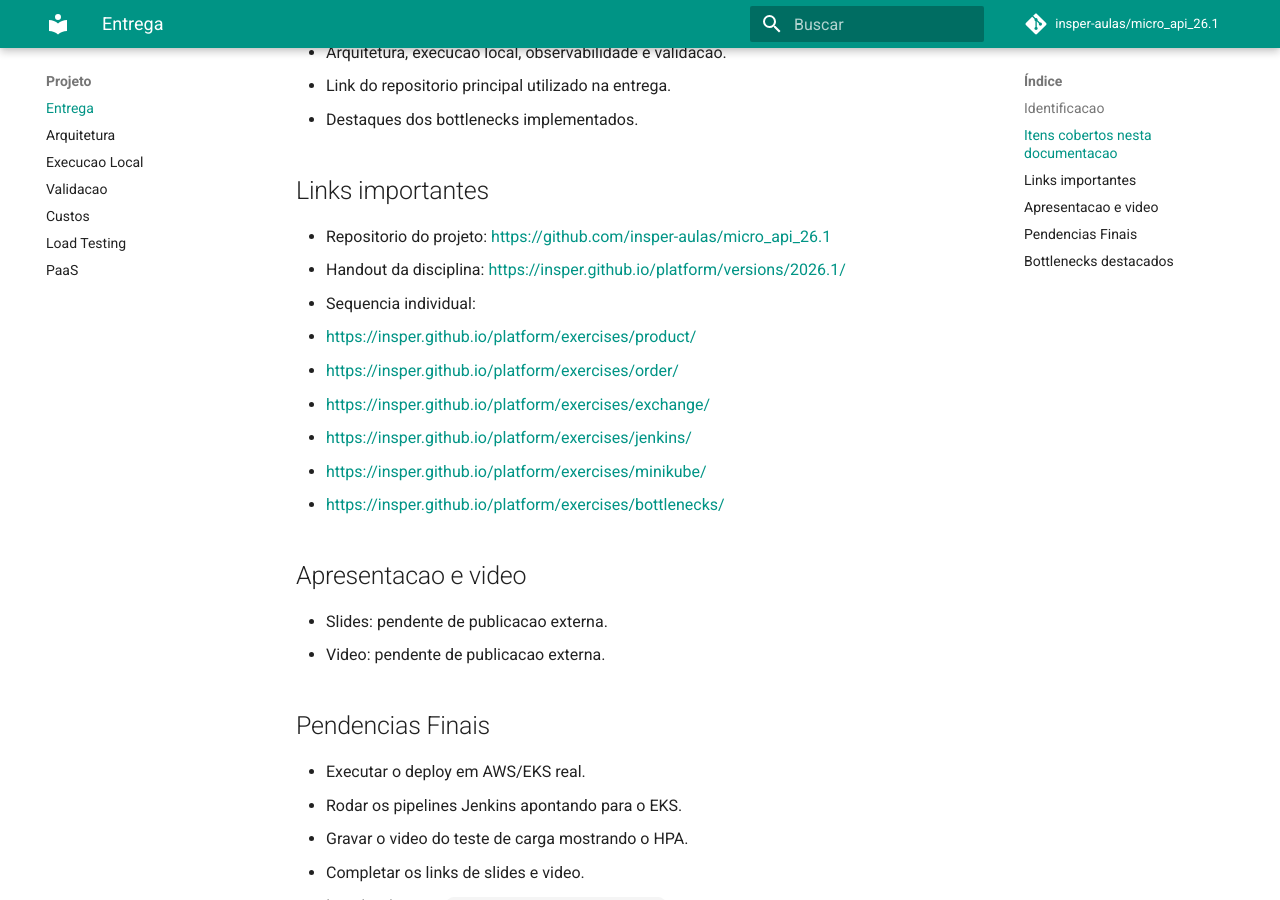
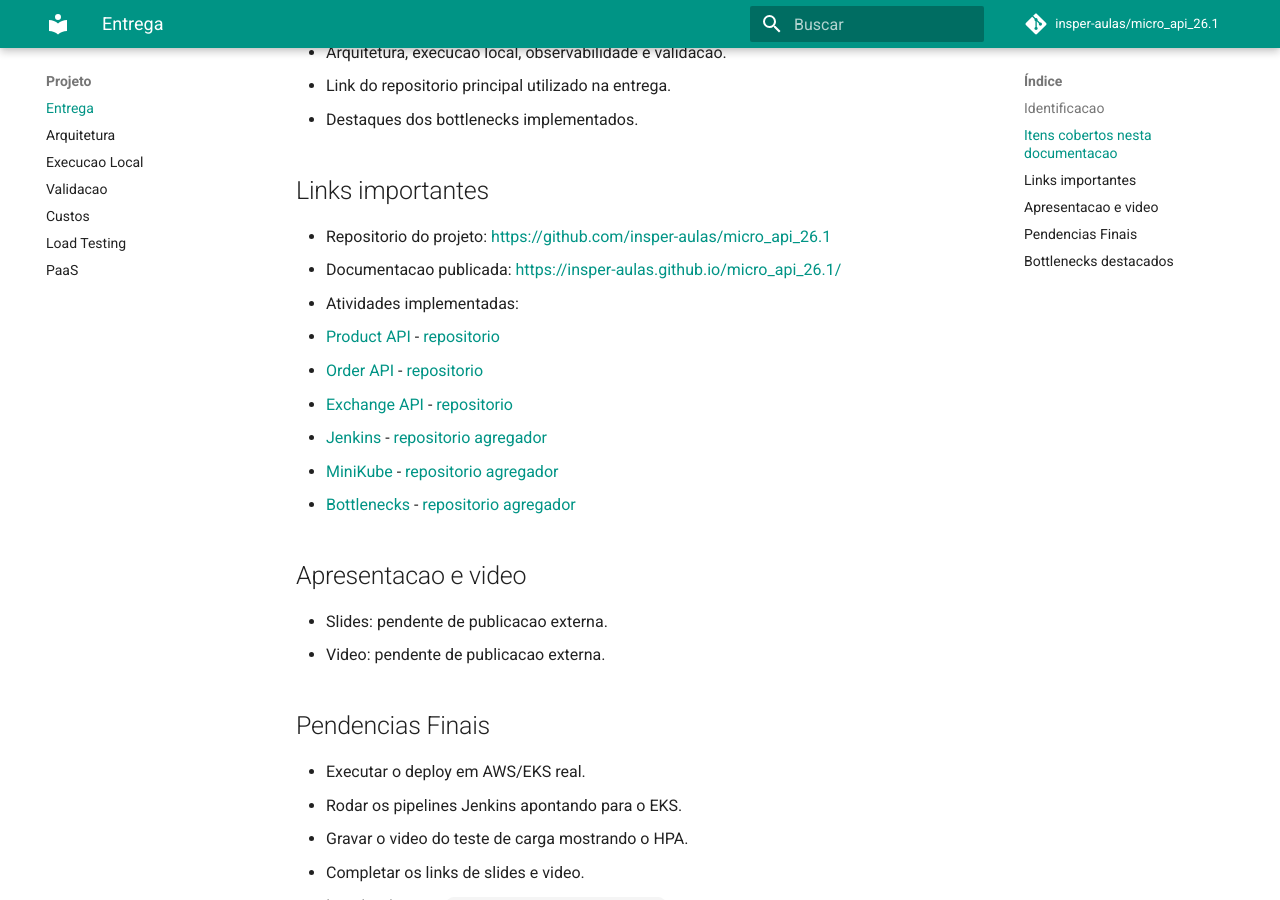
Before and after one commit to insper-aulas/micro_api_26.1, an MkDocs documentation site: the page built from docs/entrega.md, in a window 1280 px wide and 900 px high, scrolled down 557 px. Built offline with MkDocs 1.6.1 and Material for MkDocs 9.7.7, drawn with Linux system fonts in a browser that asks for light colours; comment, search, counter and statistics services are not loaded.

Commit message:
feat(docs): update entrega.md with additional links and documentation details

```diff
--- a/docs/entrega.md
+++ b/docs/entrega.md
@@ -19,14 +19,14 @@
 ## Links importantes
 
 - Repositorio do projeto: <https://github.com/insper-aulas/micro_api_26.1>
-- Handout da disciplina: <https://insper.github.io/platform/versions/2026.1/>
-- Sequencia individual:
-  - <https://insper.github.io/platform/exercises/product/>
-  - <https://insper.github.io/platform/exercises/order/>
-  - <https://insper.github.io/platform/exercises/exchange/>
-  - <https://insper.github.io/platform/exercises/jenkins/>
-  - <https://insper.github.io/platform/exercises/minikube/>
-  - <https://insper.github.io/platform/exercises/bottlenecks/>
+- Documentacao publicada: <https://insper-aulas.github.io/micro_api_26.1/>
+- Atividades implementadas:
+  - [Product API](exercicios/product-api.md) - [repositorio](https://github.com/insper-aulas/product-service)
+  - [Order API](exercicios/order-api.md) - [repositorio](https://github.com/insper-aulas/order-service)
+  - [Exchange API](exercicios/exchange-api.md) - [repositorio](https://github.com/insper-aulas/exchange)
+  - [Jenkins](exercicios/jenkins.md) - [repositorio agregador](https://github.com/insper-aulas/micro_api_26.1)
+  - [MiniKube](exercicios/minikube.md) - [repositorio agregador](https://github.com/insper-aulas/micro_api_26.1)
+  - [Bottlenecks](exercicios/bottlenecks.md) - [repositorio agregador](https://github.com/insper-aulas/micro_api_26.1)
 
 ## Apresentacao e video
 
```
